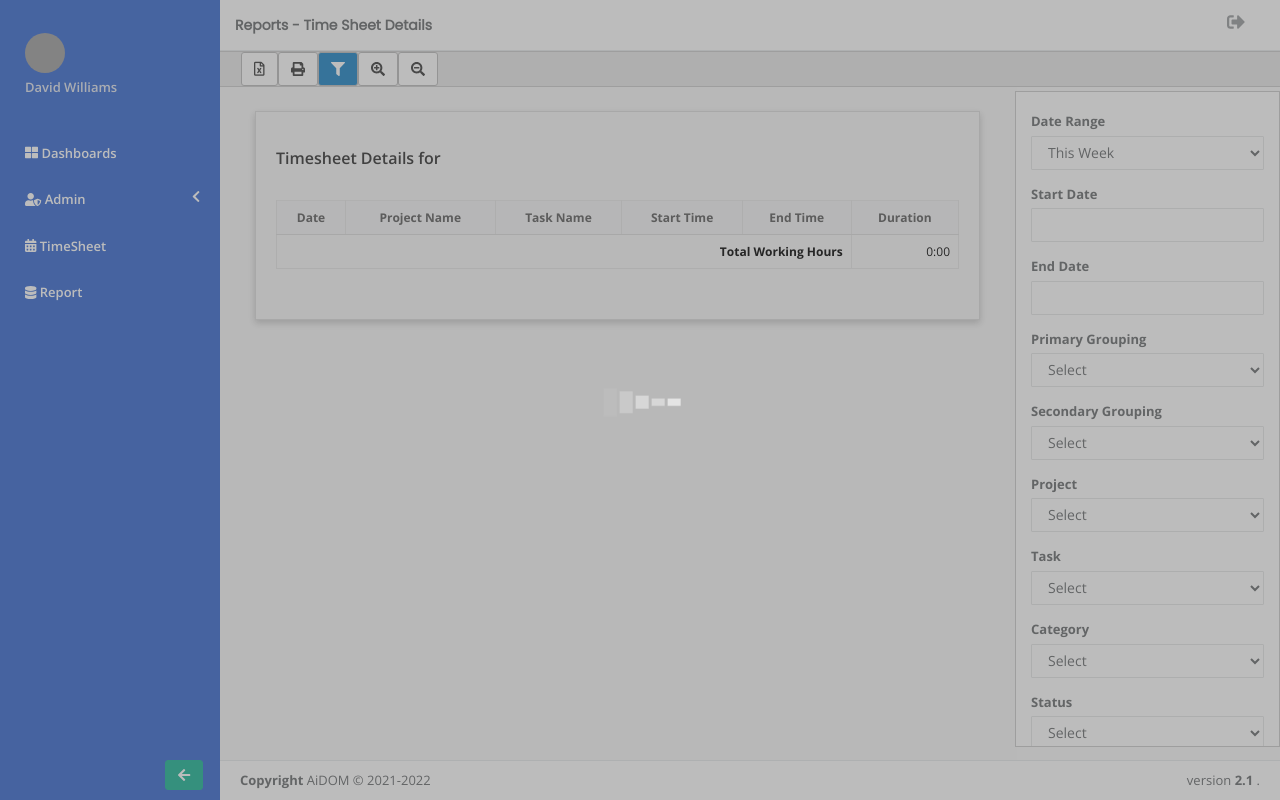
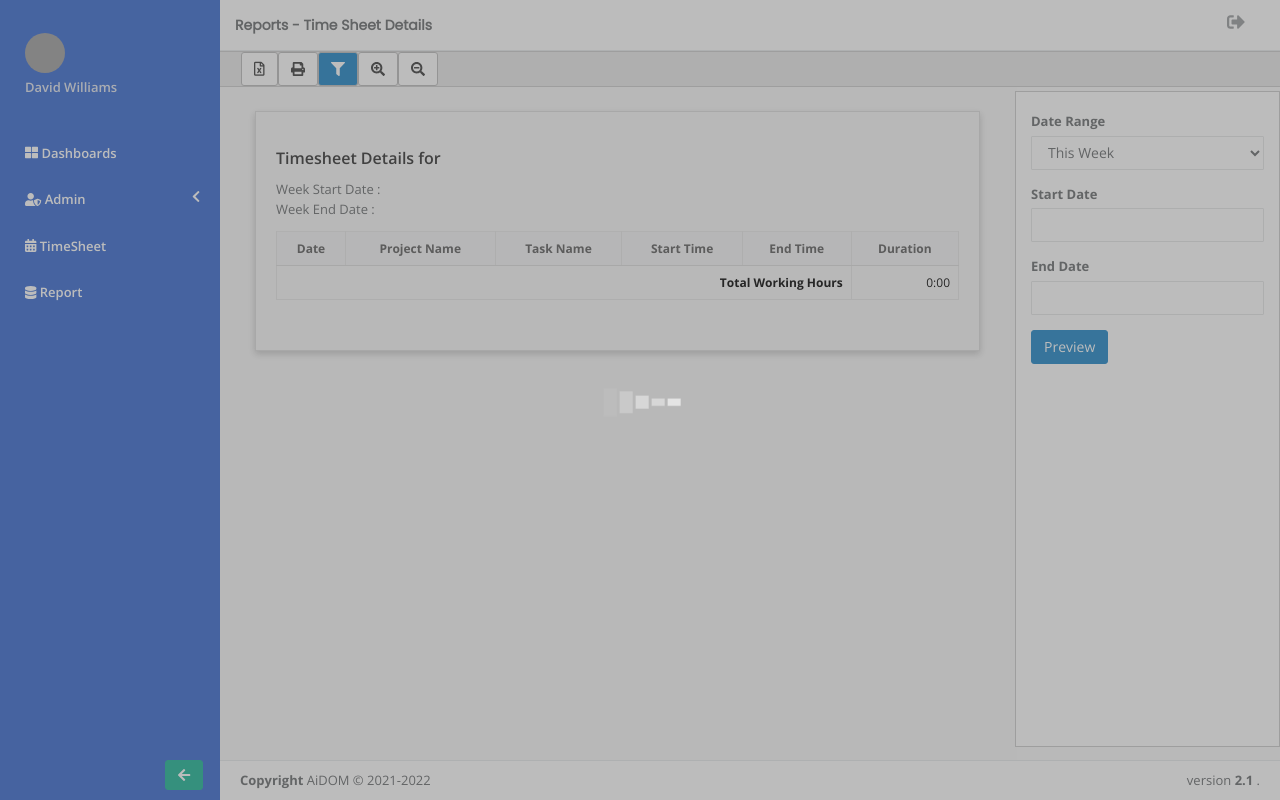
Before and after one commit to tanviranik/CRMTimesheetFlaskApp, a Flask app: page /rpthourlogdetail in a window 1280 px wide. Run offline with Flask 2, Linux system fonts and the light colour scheme; data that the repository does not hold is empty; some libraries are stand-ins or nearby versions; grey boxes are pictures that could not be loaded.

Commit message:
styling report and report print

```diff
--- a/static/css/site.css
+++ b/static/css/site.css
@@ -8,7 +8,7 @@
 .main-header {
     z-index: 10;
 }*/
-.flex{    display: flex;}
+
 .flex-column{    flex-direction:column;}
 .flex-row {    flex-direction: row;}
 .flex-start{    justify-content: flex-start;}
@@ -17,6 +17,7 @@
 .align-evenly{ justify-content: space-evenly;}
 .align-around{ justify-content: space-around;}
 .flex-wrap{ flex-wrap: wrap;}
+.flex{    display: flex;}
 .h1, .h2, .h3, h1, h2, h3 {
     margin-bottom: 5px;
 }
@@ -234,7 +235,7 @@
     font-weight: 600;
     font-size: 16px;
     padding-top: 5px;
-    padding-bottom: 30px;
+    padding-bottom: 10px;
 }
 .report-content{
     color: #000;
@@ -253,7 +254,10 @@
     min-height: 400px;
     height: 85vh;
 }
-#report-viewer .col-md-6,#report-viewer .col-md-7,#report-viewer .col-md-5{
+#report-viewer .col-md-6,#report-viewer .col-md-7,#report-viewer .col-md-5,#report-viewer .col-md-3{
     padding-left: 0px !important;
     padding-right: 0px !important;
 }
+#report-viewer .col-md-1,#report-viewer  .col-md-10,#report-viewer  .col-md-11,#report-viewer  .col-md-12,#report-viewer  .col-md-2,#report-viewer  .col-md-3,#report-viewer  .col-md-4,#report-viewer  .col-md-5,#report-viewer  .col-md-6,#report-viewer  .col-md-7,#report-viewer  .col-md-8,#report-viewer  .col-md-9 {
+    float: none;
+}
--- a/templates/timesheetdetailreport.html
+++ b/templates/timesheetdetailreport.html
@@ -28,8 +28,16 @@
         <div id="report-body" class="flex">
             <div id="report-viewer" :class="[(isFilter===true ? 'col-md-9' : 'col-md-12')]">
                 <div id="print-area">
-                    <div class="report-header">
+                    <div class="report-header mb-1">
                         <div class="report-title"> Timesheet Details for [[employee_name]]</div>
+                        <div class="flex align-between col-md-3">
+                            <p> Week Start Date :</p>
+                            <p> [[stubstartdateStr]]</p>
+                        </div>
+                        <div class="flex align-between col-md-3">
+                            <p> Week End Date :</p>
+                            <p> [[stubenddateStr]]</p>
+                        </div>
                     </div>
                     <div class="report-content">
                         <table class="table table-responsive table-bordered table-report">
@@ -62,12 +70,12 @@
                         <label>Date Range</label>
                         <select name="date_range" id="weekrange" class="form-control" v-model="filterby.date_range" @change="setDateRange">
                             <option value="1">This Week</option>
-                            <option value="2">This Month</option>
+                            <!-- <option value="2">This Month</option>
                             <option value="3">Last Week</option>
                             <option value="4">Last Month</option>
                             <option value="5">Last 30 Days</option>
                             <option value="6">Last 60 Days</option>
-                            <option value="7">Last 90 Days</option>
+                            <option value="7">Last 90 Days</option> -->
                         </select>
                     </div>
                     <div class="form-group">
@@ -78,7 +86,7 @@
                         <label>End Date</label>
                         <input id="enddate"  type="text" class="form-control" />
                     </div>
-                    <div class="form-group">
+                    <!-- <div class="form-group">
                         <label>Primary Grouping</label>
                         <select name="primary_grouping" class="form-control">
                             <option value="0">Select</option>
@@ -140,7 +148,7 @@
                             <option value="4">Rejected</option>
                             <option value="5">Invoiced</option>
                         </select>
-                    </div>
+                    </div> -->
                     <div class="form-group">
                         <button class="btn btn-success" @click="RefreshReport">Preview</button>
                     </div>
@@ -164,10 +172,6 @@
                 selectedDay: new Date(),
                 selectedDayStr: '',
                 selectedDayArr:[],
-                displaylogStartingDate: new Date(),
-                displaylogEndingDate: new Date(),
-                weekstartdateStr: '',
-                weekenddateStr: '',
                 stubstartdateStr: '',
                 stubenddateStr: '',
                 grandhours: '0:00',
@@ -229,12 +233,8 @@
             },
             SetupWeekCalendar(){
                 let self = this;
-                console.log('week calendar load');
                 self.stubstartdateStr = self.selectedweek[0].startdate;
                 self.stubenddateStr = self.selectedweek[0].enddate;
-                console.log(self.stubstartdateStr);
-                console.log(self.stubenddateStr);
-
                 $( "#startdate").datepicker({
                     showAnim: 'slideDown',
                     dateFormat: 'yy-mm-dd',
```
Also changed, not shown: static/css/print.css (+54 -17 lines).
